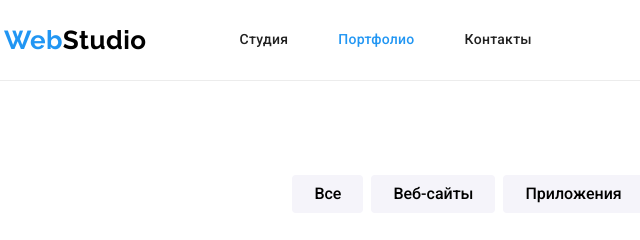
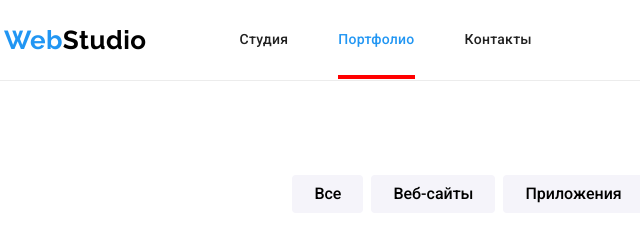
Before and after one commit to RuslanVidnichuk/goit-markup-hw-05, a plain HTML site: page portfolio.html in a window 1280 px wide. Shown: the top 240 px of the page, 51-691 px from the left. Drawn offline with nearby package versions, Linux system fonts and the light colour scheme.

Commit message:
qqqq
qqqq

```diff
--- a/css/styles.css
+++ b/css/styles.css
@@ -86,7 +86,22 @@ body {
 }
 .nav-link.current {
   color: var(--accent-color);
+  position: relative;
+  padding-top: 32px;
+  padding-bottom: 32px;
 }
+
+.nav-link.current::after {
+  position: absolute;
+  left: 0;
+  bottom: 0;
+  content: "";
+  display: block;
+  width: 100%;
+  height: 4px;
+  background-color: red;
+}
+
 .header-contacts {
   display: flex;
   font-weight: 500;
```
